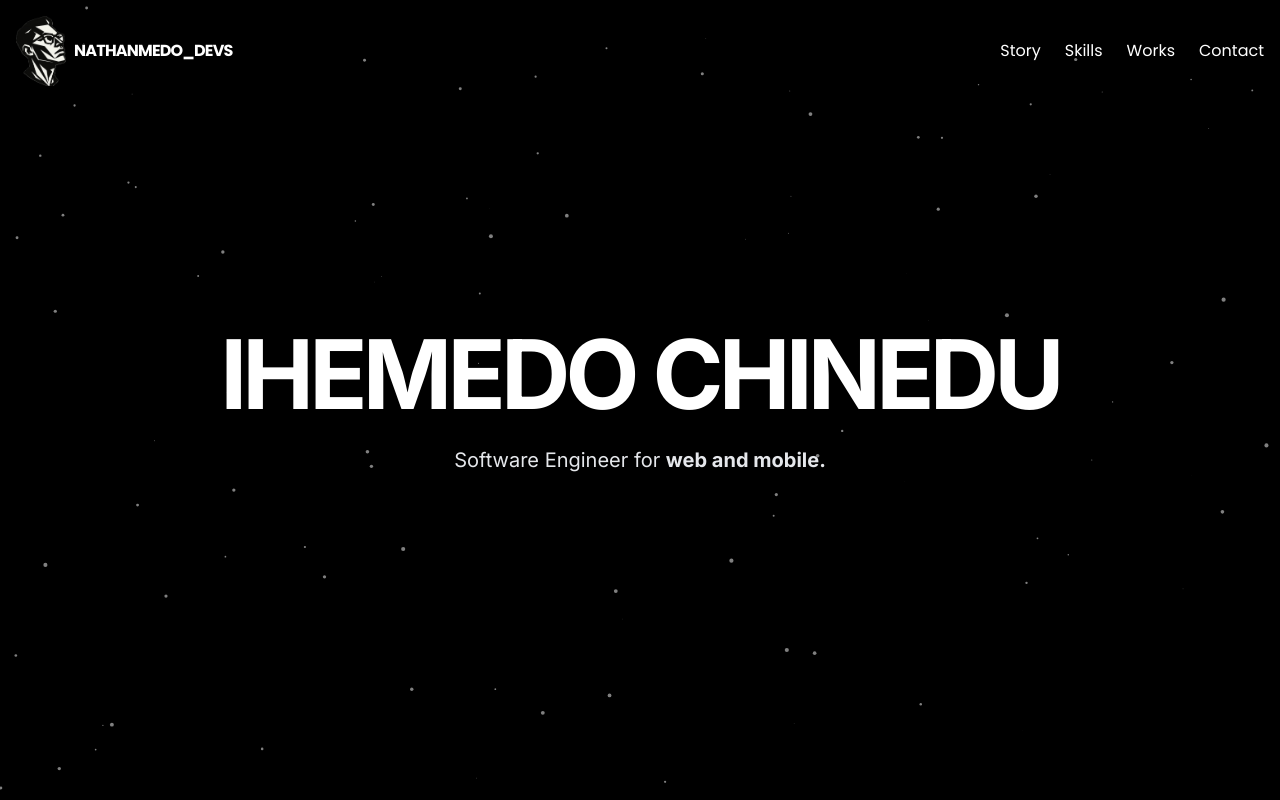
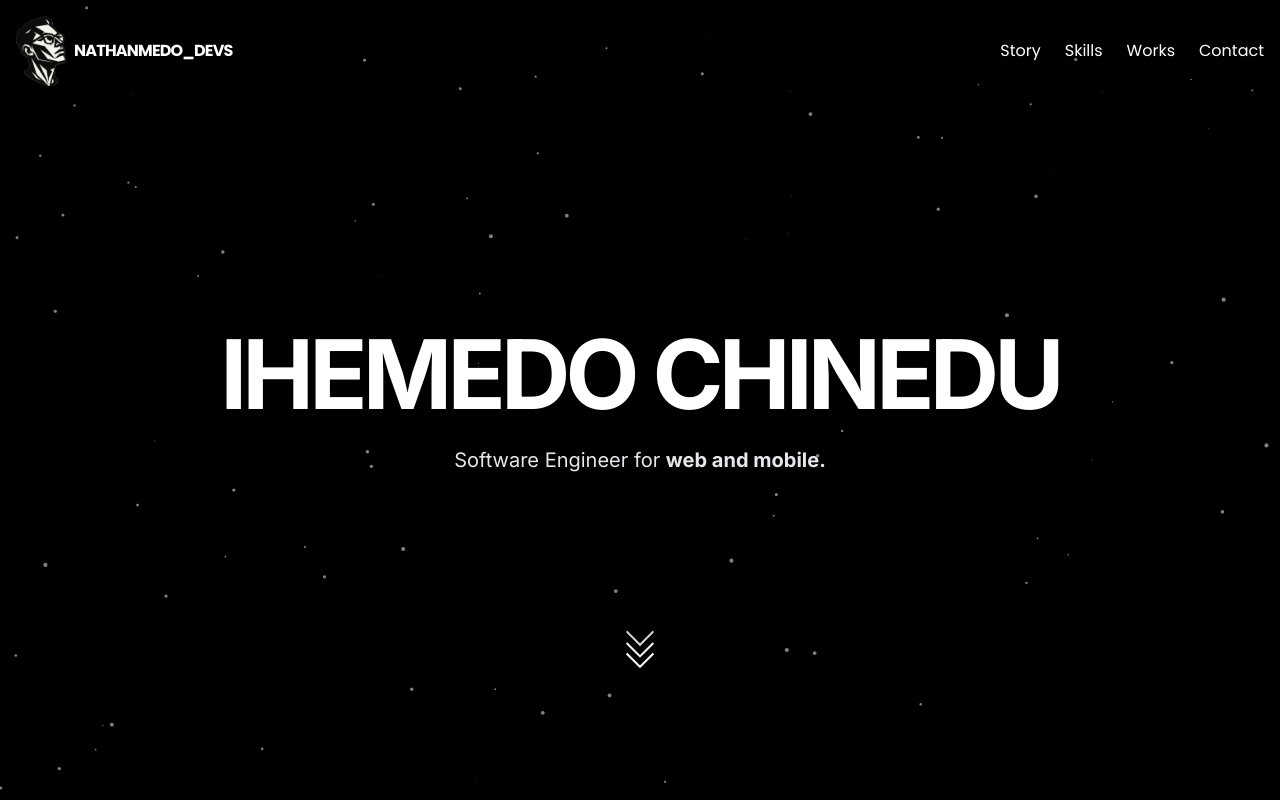
Before and after one commit to Nathanmedo/Ihemedo-Chinedu-Portfolio, a Next.js app: page / in a window 1280 px wide. Shown: the top 800 px of the page. Built offline with nearby package versions, Linux system fonts and the light colour scheme.

Commit message:
portfolio addition

```diff
--- a/app/components/hero.jsx
+++ b/app/components/hero.jsx
@@ -100,31 +100,6 @@ export default function Hero({ active }) {
           transition={{ duration: 0.8 }}
         >
           IHEMEDO CHINEDU
-          {active === sections[0] && (
-            <>
-              <motion.span
-                initial={{
-                  opacity: 0,
-                  width: 0,
-                  borderTopWidth: 0,
-                  borderRightWidth: 0,
-                  borderBottomWidth: 0,
-                  borderLeftWidth: 0,
-                  borderColor: "#fffff",
-                }}
-                animate={{
-                  opacity: 1,
-                  width: "105%",
-                  borderTopWidth: 2,
-                  borderRightWidth: 8,
-                  borderBottomWidth: 6,
-                  borderLeftWidth: 2,
-                }}
-                transition={{ duration: 0.8, delay: 0.5 }}
-                className="absolute -z-[10] rounded-sm   inset-0 left-[50%] transform -translate-x-[50%] bg-[#e45c22]/20"
-              ></motion.span>
-            </>
-          )}
         </motion.h1>
         <motion.p
           className="max-w-[600px] text-lg text-gray-200 sm:text-xl"
@@ -134,6 +109,11 @@ export default function Hero({ active }) {
         >
           Software Engineer for <strong>web and mobile.</strong>
         </motion.p>
+        <div class="box absolute bottom-40">
+          <span></span>
+          <span></span>
+          <span></span>
+        </div>
       </div>
     </section>
   );
--- a/constants/index.js
+++ b/constants/index.js
@@ -3,6 +3,36 @@
 export const defaultWorks = [
   {
     id: 1,
+    title: "PushShamer",
+    category: "Backend-API",
+    image: "/assets/images/push-shamer.gif",
+    year: "2025",
+    url: "https://github.com/Nathanmedo/PushShamer",
+    details:
+      "An AI-powered GitHub App that reviews your code and provides constructive feedback on pull requests and issues.",
+  },
+  {
+    id: 3,
+    title: "Telegram-Bot",
+    category: "Backend-API",
+    image: "/assets/images/telegram-bot.png",
+    year: "2025",
+    url: "https://github.com/Nathanmedo/telegram-bot",
+    details:
+      "A Telegram bot that automates crypto trading, rewards users for viewing ads, and supports referral bonuses. Built with Pyrogram.",
+  },
+  {
+    id: 4,
+    title: "PrintFlow",
+    category: "Frontend-Only",
+    image: "/assets/images/website-vid.gif",
+    year: "2026",
+    url: "https://professional-landing-page-b0omy87l3-ihemedo-chinedus-projects.vercel.app/",
+    details:
+      "Fast Material Supply Landing Page",
+  },
+  {
+    id: 12,
     title: "Rehab's store",
     category: "Ecommerce-Projects",
     image: "/assets/images/Ecommerce-frontend.png",
@@ -22,7 +52,7 @@ export const defaultWorks = [
       "This is an Ecommerce Store that sells Items. It is built with NextJs and wix API",
   },
   {
-    id: 3,
+    id: 13,
     title: "Kanban App",
     category: "Productivity-tools",
     image: "/assets/images/kanban-app.png",
@@ -32,7 +62,7 @@ export const defaultWorks = [
       "This is a Kanban App that helps you manage your tasks. It is built with React and TailwindCSS",
   },
   {
-    id: 4,
+    id: 14,
     title: "Grocery-List App",
     category: "Productivity-tools",
     image: "/assets/images/todo-list.png",
@@ -111,26 +141,7 @@ export const defaultWorks = [
     details:
       "This is a UI work that focuses on promoting a companies product. It is built with NextJS, TaiwindCSS, gsap, framer-motion etc.",
   },
-  {
-    id: 12,
-    title: "PushShamer",
-    category: "Backend-API",
-    image: "/assets/images/push-shamer.gif",
-    year: "2025",
-    url: "https://github.com/Nathanmedo/PushShamer",
-    details:
-      "An AI-powered GitHub App that reviews your code and provides constructive feedback on pull requests and issues.",
-  },
-  {
-    id: 13,
-    title: "Telegram-Bot",
-    category: "Backend-API",
-    image: "/assets/images/telegram-bot.png",
-    year: "2025",
-    url: "https://github.com/Nathanmedo/telegram-bot",
-    details:
-      "A Telegram bot that automates crypto trading, rewards users for viewing ads, and supports referral bonuses. Built with Pyrogram.",
-  },
+
 ];
 
 export const sections = ["hero", "story", "skills", "works", "contact", "footer"]
--- a/styles/globals.css
+++ b/styles/globals.css
@@ -217,3 +217,36 @@ html{
 .highlight.active {
     background-size: 100% 70%;
 }
+
+
+.box span {
+	width: 20px;
+	height: 20px;
+  display: block;
+	border-right: 2px solid #fff;
+	border-bottom: 2px solid #fff;
+	transform: rotate(45deg);
+	margin: -10px;
+	animation: animate 2s infinite;
+}
+
+.box span:nth-child(2) {
+	animation-delay: -0.2s;
+}
+
+.box span:nth-child(3) {
+	animation-delay: -0.4s;
+}
+
+@keyframes animate {
+	0% {
+		opacity: 0;
+	}
+	50% {
+		opacity: 1;
+		transform: rotate(45deg) translate(10px, 10px);
+	}
+	100% {
+		opacity: 0;
+	}
+}
```
Also changed, not shown: 1 other file (tests, documents, lock files or other folders).
